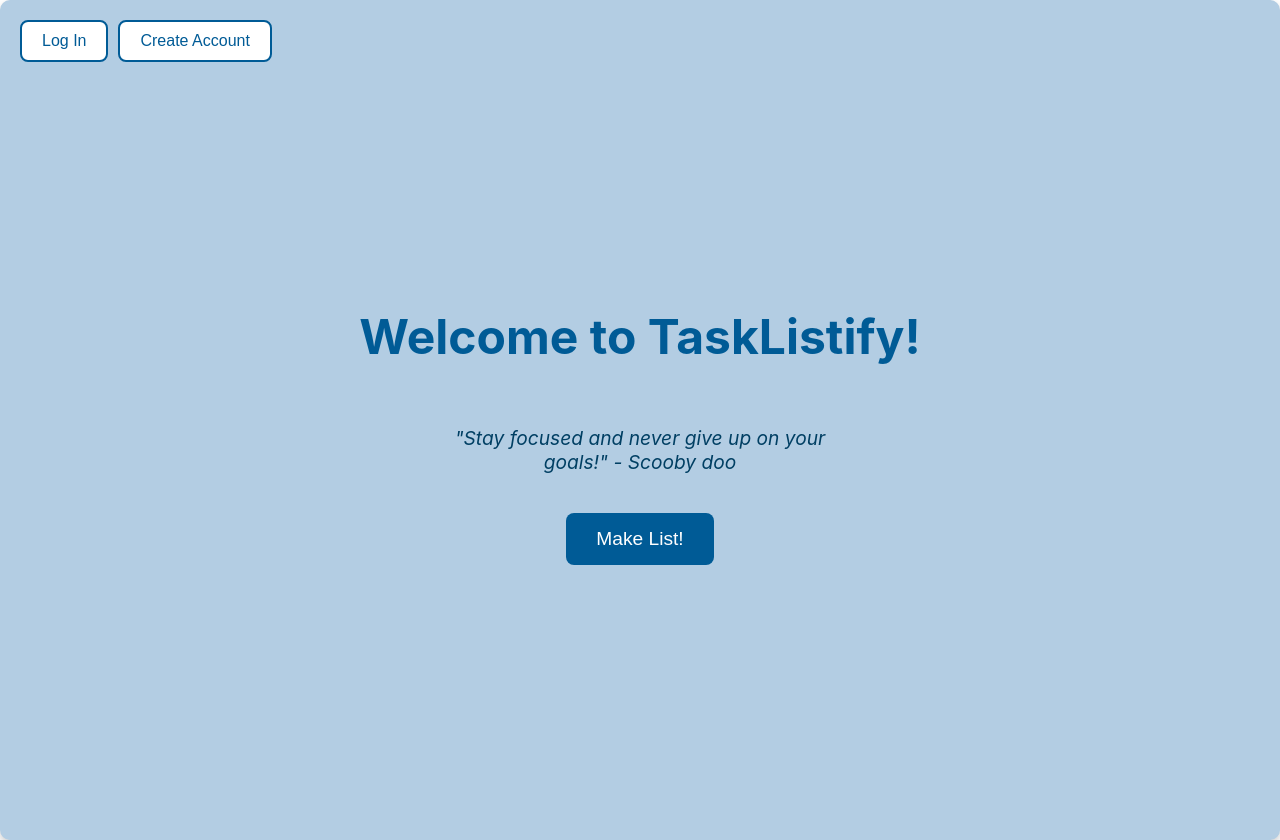
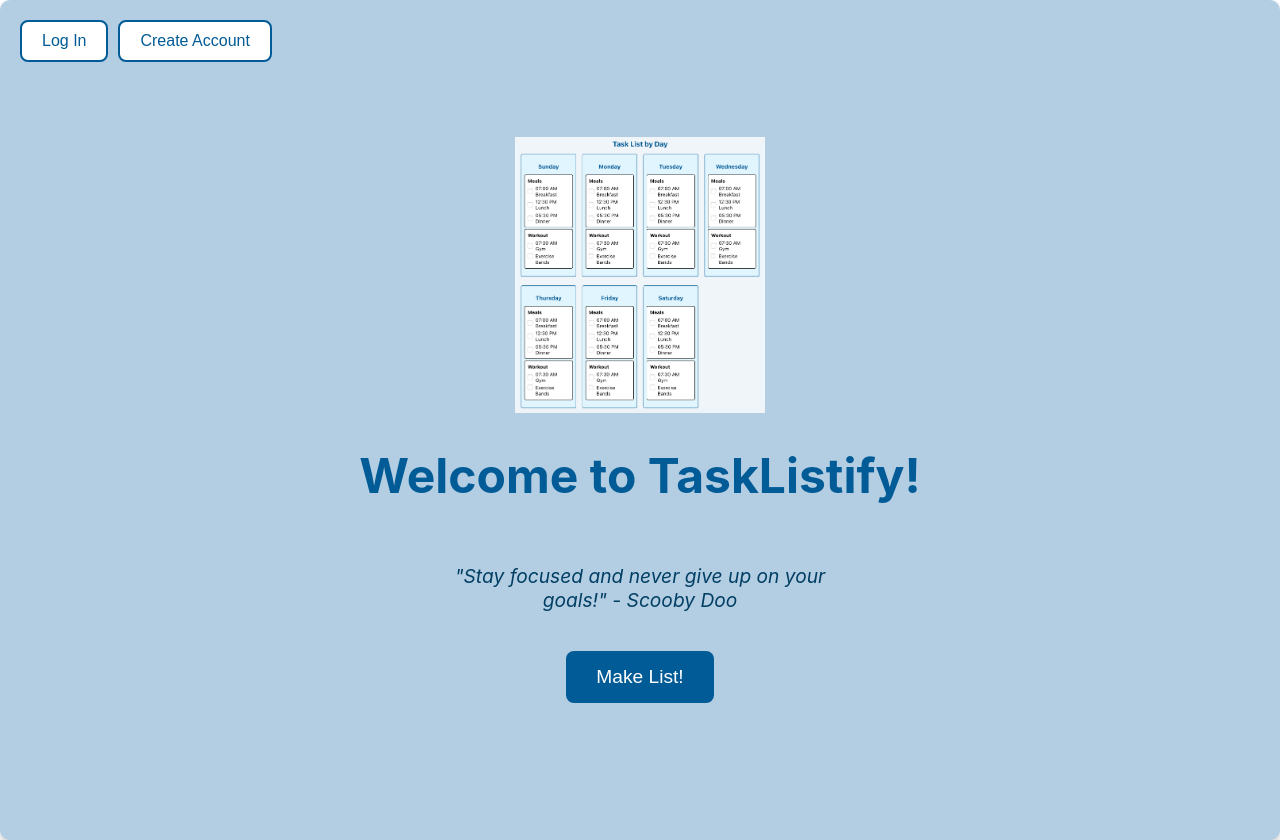
Before and after one commit to Bedmass64/HumanInteractionsProject, a React (Create React App) app in the folder tasklistify/: page / in a window 1280 px wide. Built offline with nearby package versions, Linux system fonts and the light colour scheme.

Commit message:
Added a place to put the Logo

```diff
--- a/tasklistify/src/WelcomePage.css
+++ b/tasklistify/src/WelcomePage.css
@@ -130,6 +130,14 @@
     background-color: #003f63;
 }
 
+.logo-image {
+    display: block;
+    margin: 0 auto; /* Center the logo */
+    width: 250px; /* Adjust the width as needed */
+    height: auto;
+}
+
+
 .welcome-container .auth-buttons {
     position: absolute;
     top: 20px;
--- a/tasklistify/src/WelcomePage.js
+++ b/tasklistify/src/WelcomePage.js
@@ -61,23 +61,87 @@
 
 // export default WelcomePage;
 
+// import { useState, useEffect } from 'react';
+// import { useNavigate } from 'react-router-dom';
+// import './WelcomePage.css';
+// import exampleScreenshot from "./images/Example_Screenshot.png";
+
+// const WelcomePage = () => {
+//     const navigate = useNavigate();
+
+//     const inspirationalQuotes = ['"Stay focused and never give up on your goals!" - Scooby doo',
+//         '"Dream big, start small, but most importantly, start." - Winnie the Poo',
+//         '"Progress over prefection" - Scibbidy doo bop',
+//     ];
+//     const [currentSlide, setCurrentSlide] = useState(0);
+
+//     const slides = [
+//         ...inspirationalQuotes,
+//         { type: "image", src: exampleScreenshot},
+//     ];
+
+//     useEffect(() => {
+//         const interval = setInterval(() => {
+//             setCurrentSlide((prev) => (prev + 1) % slides.length);
+//         }, 6000); // Change slide every 6 seconds
+//         return () => clearInterval(interval);
+//     }, [slides.length]);
+
+//     const handleMakeListClick = () => {
+//         navigate('/tasks');
+//     };
+
+//     const handleLoginClick = () => {
+//         navigate('/login');
+//     };
+
+//     const handleCreateAccountClick = () => {
+//         navigate('/create-account');
+//     };
+
+//     return (
+//         <div className="welcome-container">
+//             <div className="auth-buttons">
+//                 <button className="login-button" onClick={handleLoginClick}>Log In</button>
+//                 <button className="create-account-button" onClick={handleCreateAccountClick}>
+//                     Create Account
+//                 </button>
+//             </div>
+//             <h1>Welcome to TaskListify!</h1>
+//              <div className="slideshow">
+//                 {typeof slides[currentSlide] === "string" ? (
+//                     <p>{slides[currentSlide]}</p>
+//                 ) : slides[currentSlide]?.type === "image" ? (
+//                     <img src={slides[currentSlide].src} alt="Example screenshot" />
+//                 ) : null}
+//             </div>
+
+//             <button onClick={handleMakeListClick}>Make List!</button>
+//         </div>
+//     );
+// };
+
+// export default WelcomePage;
+
 import { useState, useEffect } from 'react';
 import { useNavigate } from 'react-router-dom';
 import './WelcomePage.css';
 import exampleScreenshot from "./images/Example_Screenshot.png";
+import logo from "./images/logo.png"; // Import the logo image
 
 const WelcomePage = () => {
     const navigate = useNavigate();
 
-    const inspirationalQuotes = ['"Stay focused and never give up on your goals!" - Scooby doo',
-        '"Dream big, start small, but most importantly, start." - Winnie the Poo',
-        '"Progress over prefection" - Scibbidy doo bop',
+    const inspirationalQuotes = [
+        '"Stay focused and never give up on your goals!" - Scooby Doo',
+        '"Dream big, start small, but most importantly, start." - Winnie the Pooh',
+        '"Progress over perfection." - Scibbidy Doo Bop',
     ];
     const [currentSlide, setCurrentSlide] = useState(0);
 
     const slides = [
         ...inspirationalQuotes,
-        { type: "image", src: exampleScreenshot},
+        { type: "image", src: exampleScreenshot },
     ];
 
     useEffect(() => {
@@ -107,15 +171,16 @@ const WelcomePage = () => {
                     Create Account
                 </button>
             </div>
+            {/* Add the logo image here */}
+            <img src={logo} alt="Logo" className="logo-image" />
             <h1>Welcome to TaskListify!</h1>
-             <div className="slideshow">
+            <div className="slideshow">
                 {typeof slides[currentSlide] === "string" ? (
                     <p>{slides[currentSlide]}</p>
                 ) : slides[currentSlide]?.type === "image" ? (
                     <img src={slides[currentSlide].src} alt="Example screenshot" />
                 ) : null}
             </div>
-
             <button onClick={handleMakeListClick}>Make List!</button>
         </div>
     );
```
Also changed, not shown: tasklistify/src/images/logo.png (added).
